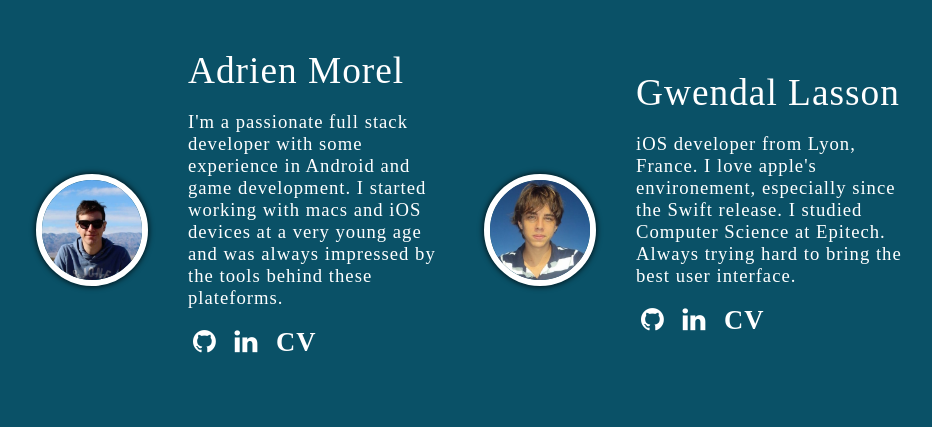
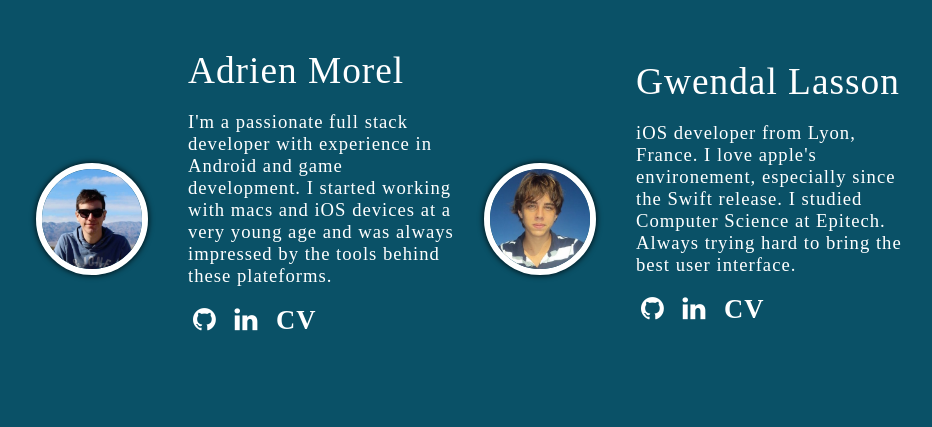
Before and after one commit to AdrienMrl/igloo-website, a PHP site: page / in a window 1280 px wide. Shown: the part 751-1178 px from the top of the page, without its empty margins (156-1088 px from the left). Run offline with PHP 8.4, Linux system fonts and the light colour scheme; some web fonts are replaced.

Commit message:
cosmetic improvements

```diff
--- a/index.html
+++ b/index.html
@@ -72,7 +72,7 @@
       <div class="guy-text">
         <div class="small_title">Adrien Morel</div>
         <p class="description">
-        I'm a passionate full stack developer with some experience in Android and game development. I started working with macs and iOS devices at a very young age and was always impressed by the tools behind these plateforms.<br>
+        I'm a passionate full stack developer with experience in Android and game development. I started working with macs and iOS devices at a very young age and was always impressed by the tools behind these plateforms.<br>
           <div class="fontawesome">
             <a href="https://github.com/Sevauk"><span class="fontawesome fa fa-github"></span></a>
             <a href="https://www.linkedin.com/in/adrien-morel-036b92118"><span class="fontawesome fa fa-linkedin"></span></a>
--- a/style.css
+++ b/style.css
@@ -160,9 +160,15 @@ a {
   border: 5pt solid white;
   box-shadow: 0pt 0pt 5pt black;
   width: 100px;
-  height: 100px;
+	height: 100%;
   margin: auto;
   margin-right: 40px;
+
+
+
+  -webkit-border-radius: 50%;
+  -moz-border-radius: 50%;
+  -khtml-border-radius: 50%;
 }
 
 .description {
@@ -219,8 +225,6 @@ hr {
   unicode-range: U+0000-00FF, U+0131, U+0152-0153, U+02C6, U+02DA, U+02DC, U+2000-206F, U+2074, U+20AC, U+2212, U+2215, U+E0FF, U+EFFD, U+F000;
 }
 
-
-@import url(http://fonts.googleapis.com/css?family=Montserrat:400,700);
 
 #form-main{
 	width:100%;
```
